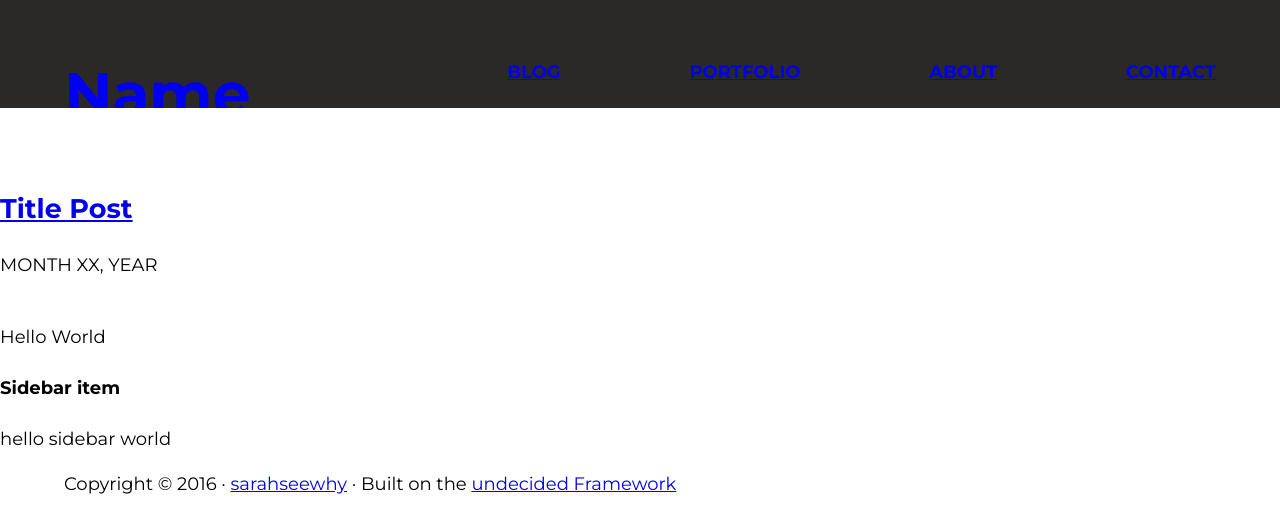
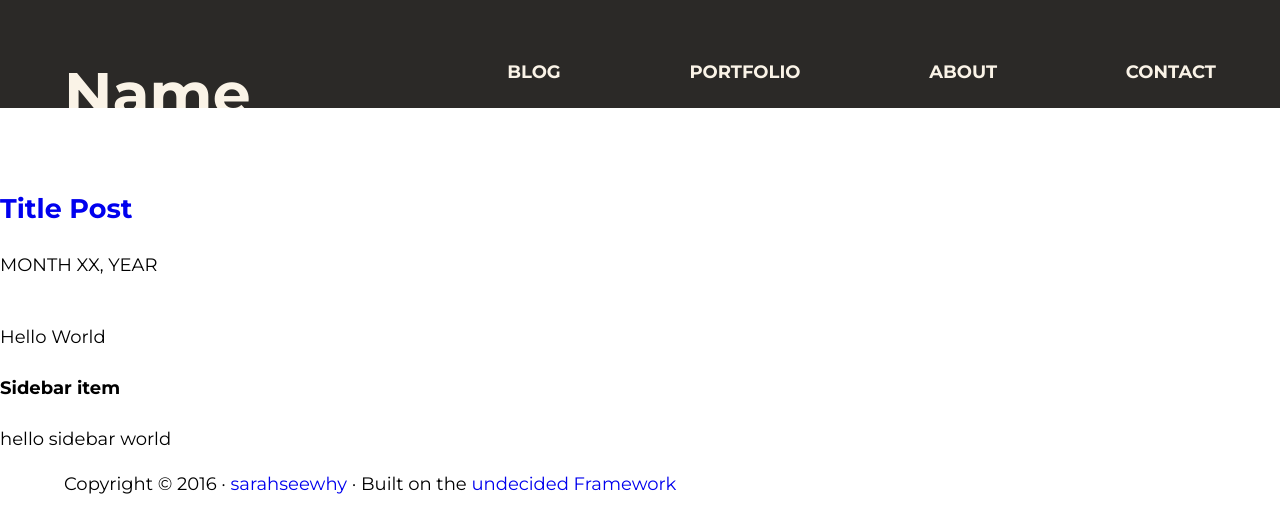
Before and after one commit to sarahseewhy/sarahseewhy, a website: page index.html in a window 1280 px wide. Drawn offline with Linux system fonts and the light colour scheme.

Commit message:
Changes font color

```diff
--- a/css/style.css
+++ b/css/style.css
@@ -82,3 +82,16 @@ nav ul:after {
 nav a {
   padding: 1em 0;
 }
+
+a {
+  text-decoration: none;
+  /* This removes the underline in anchor tags */
+}
+
+#title a, nav a,
+/* This targets the <a> tag within #title and #nav respectively */
+#title a:visited, nav a:visited
+/* This targets links that were already visited before by the user  */
+{
+  color: #faf3e7;
+}
```
